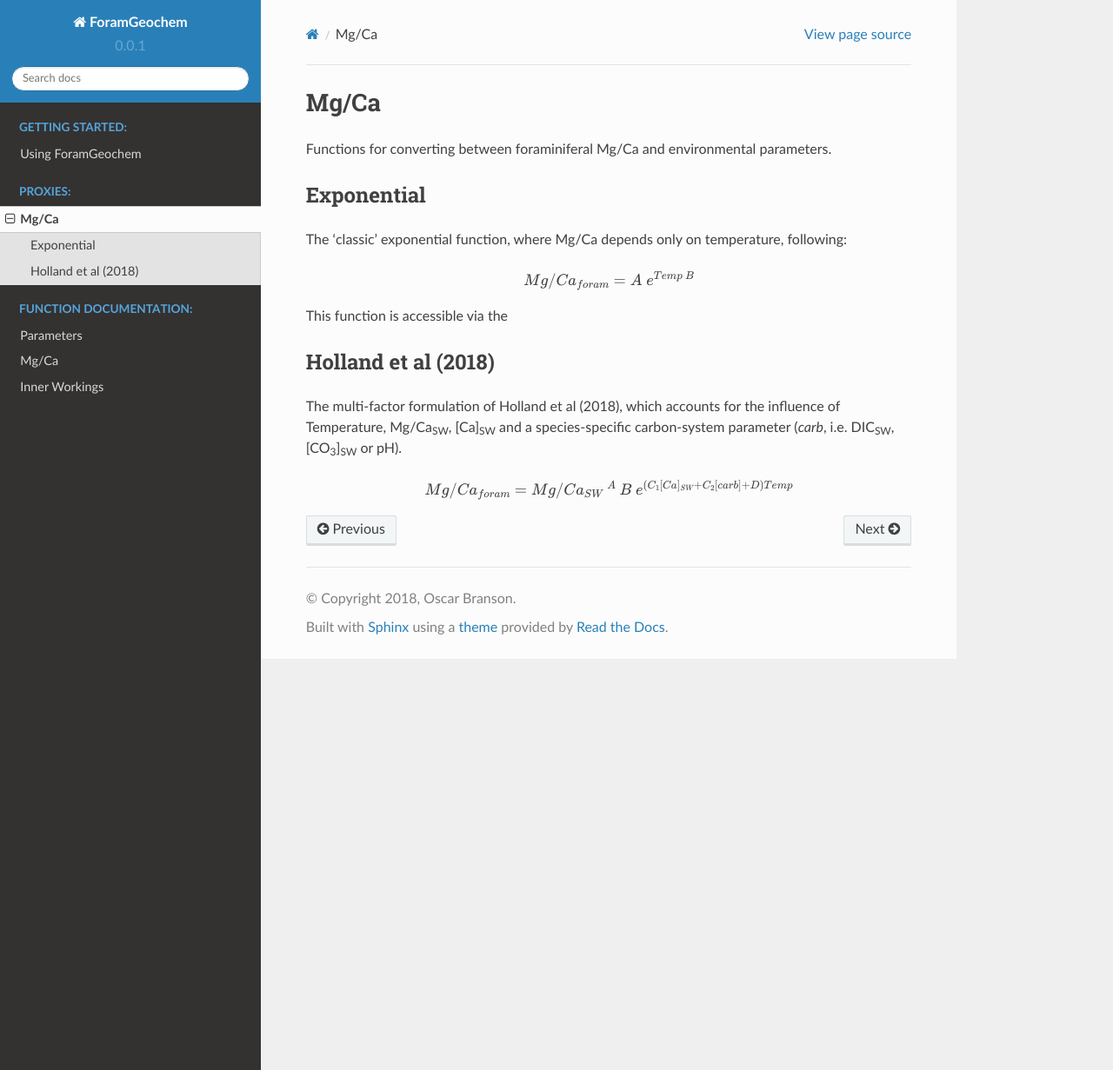
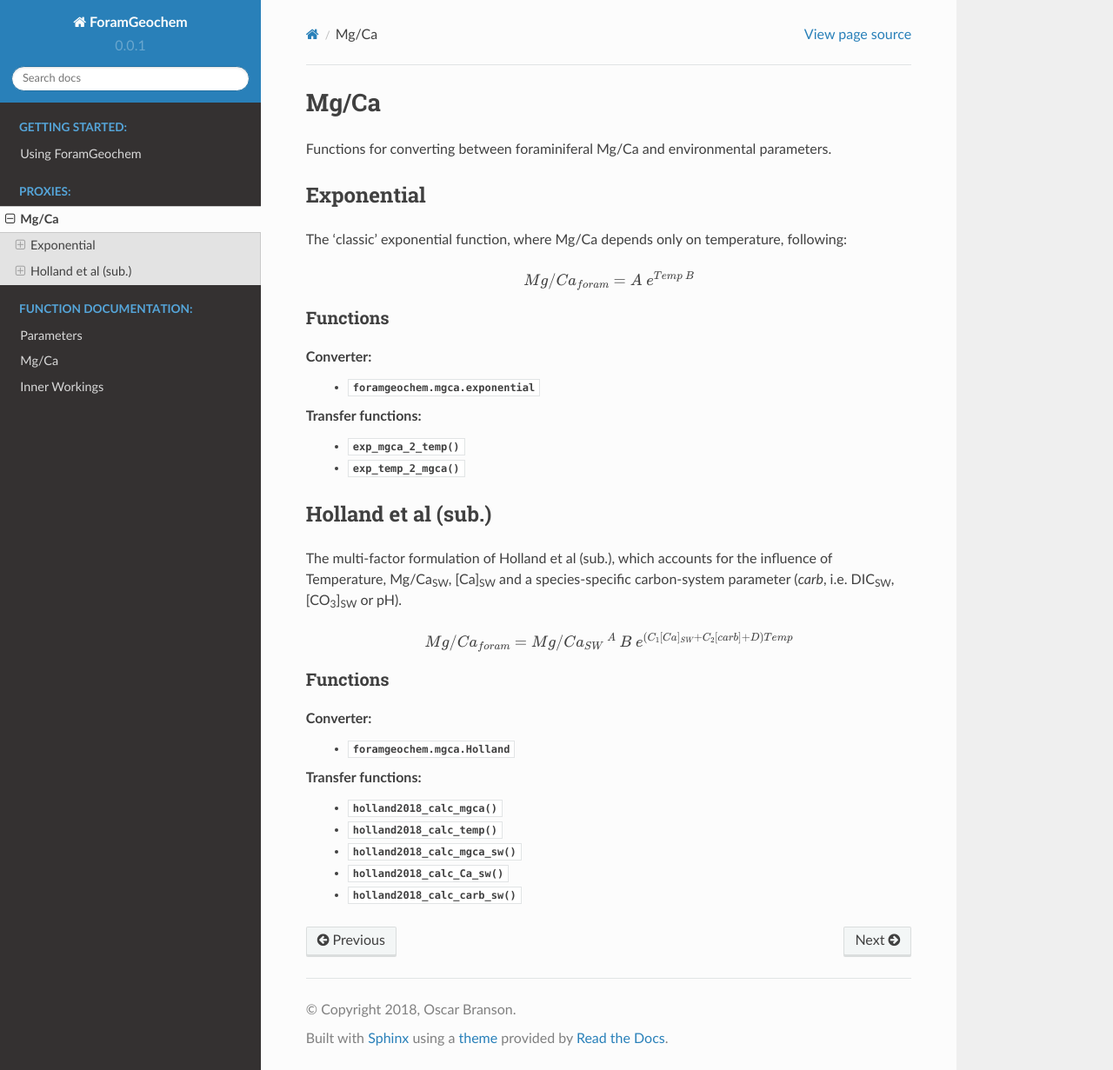
Before and after one commit to oscarbranson/ForamGeochem, a Sphinx documentation site: the page built from docs/source/mgca/index.rst, in a window 1280 px wide and 1231 px high. Shown: the whole window at 87% size. Built offline with Sphinx 7.4.7 and the Read the Docs theme 2.0.0, drawn with Linux system fonts in a browser that asks for light colours.

Commit message:
Functions for each Mg/Ca mode

```diff
--- a/docs/source/mgca/index.rst
+++ b/docs/source/mgca/index.rst
@@ -1,3 +1,5 @@
+.. _mgca:
+
 =====
 Mg/Ca
 =====
@@ -12,12 +14,33 @@ The 'classic' exponential function, where Mg/Ca depends only on temperature, fol
 
     Mg/Ca_{foram} = A\ e^{Temp\ B}
 
-This function is accessible via the
+Functions
+^^^^^^^^^
 
-Holland et al (2018)
+Converter:
+ - :class:`foramgeochem.mgca.exponential`
+
+Transfer functions:
+ - :func:`~foramgeochem.mgca.tfr.exp_mgca_2_temp`
+ - :func:`~foramgeochem.mgca.tfr.exp_temp_2_mgca`
+
+Holland et al (sub.)
 --------------------
-The multi-factor formulation of Holland et al (2018), which accounts for the influence of Temperature, Mg/Ca\ :sub:`SW`, [Ca]\ :sub:`SW` and a species-specific carbon-system parameter (*carb*, i.e. DIC\ :sub:`SW`, [CO\ :sub:`3`]\ :sub:`SW` or pH).
+The multi-factor formulation of Holland et al (sub.), which accounts for the influence of Temperature, Mg/Ca\ :sub:`SW`, [Ca]\ :sub:`SW` and a species-specific carbon-system parameter (*carb*, i.e. DIC\ :sub:`SW`, [CO\ :sub:`3`]\ :sub:`SW` or pH).
 
 .. math ::
 
     Mg/Ca_{foram} = Mg/Ca_{SW}\ ^A\ B\ e^{(C_1 [Ca]_{SW} + C_2 [carb] + D) Temp}
+
+Functions
+^^^^^^^^^
+
+Converter:
+ - :class:`foramgeochem.mgca.Holland`
+
+Transfer functions:
+ - :func:`~foramgeochem.mgca.tfr.holland2018_calc_mgca`
+ - :func:`~foramgeochem.mgca.tfr.holland2018_calc_temp`
+ - :func:`~foramgeochem.mgca.tfr.holland2018_calc_mgca_sw`
+ - :func:`~foramgeochem.mgca.tfr.holland2018_calc_Ca_sw`
+ - :func:`~foramgeochem.mgca.tfr.holland2018_calc_carb_sw`
```
